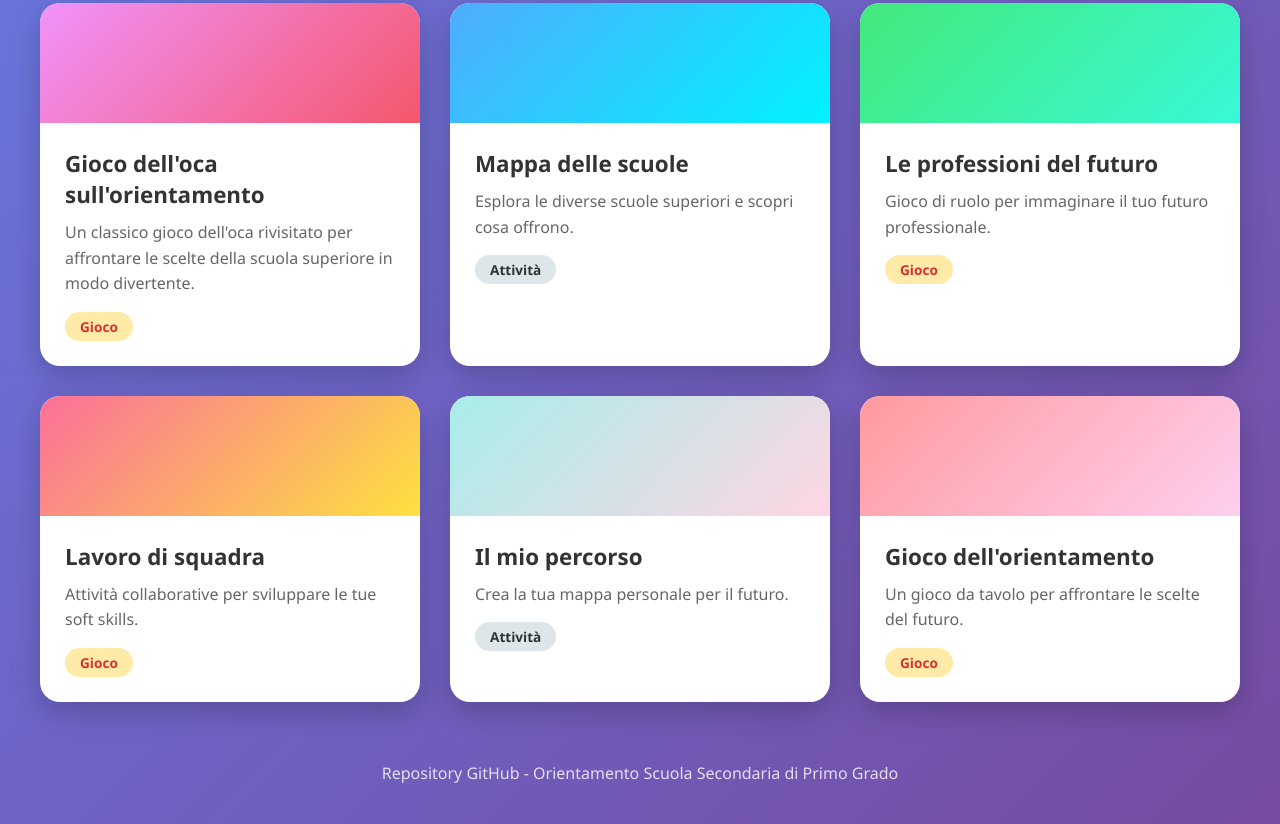
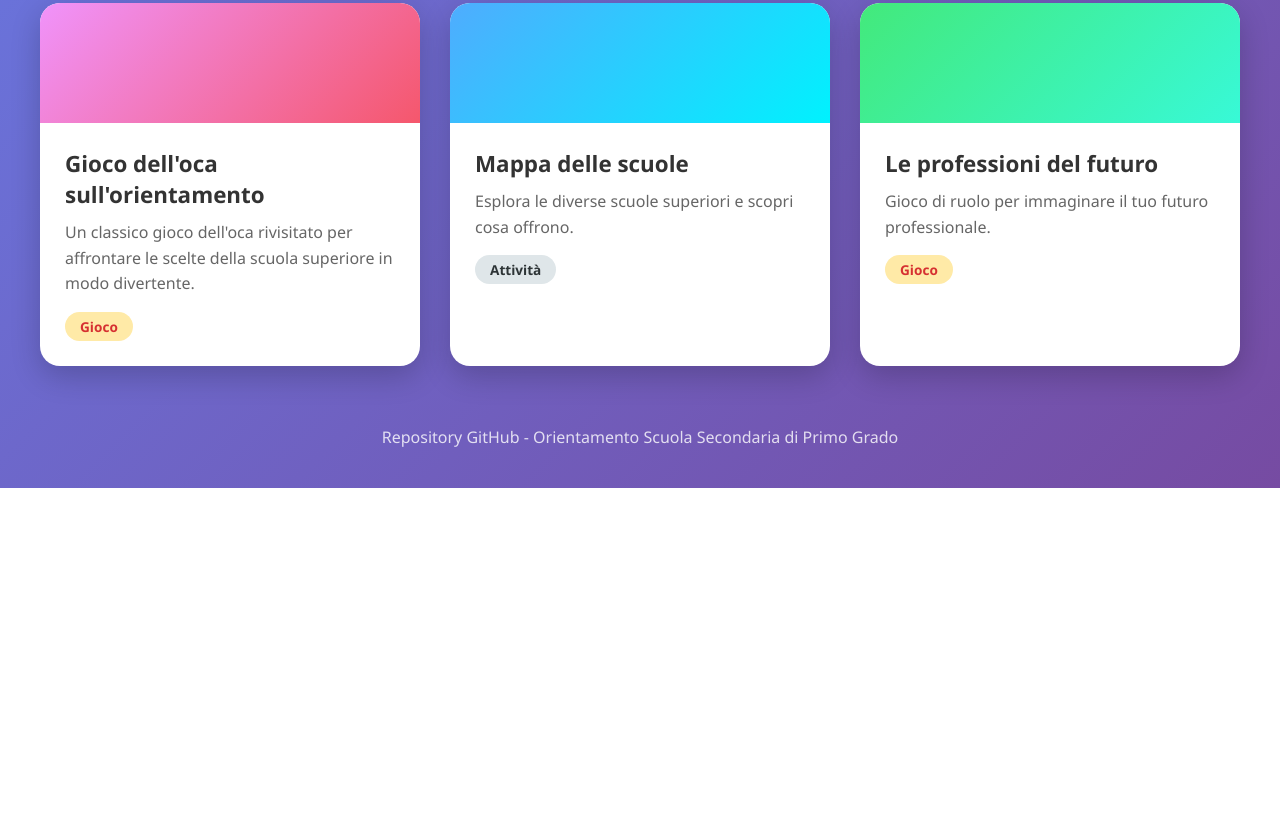
Before and after one commit to Frizza66/orientamento, a plain HTML site: page index.html in a window 1280 px wide. Shown: the part 534-1358 px from the top of the page. After the commit the page ends 1022 px from the top, so only its background shows below. Drawn offline with Linux system fonts and the light colour scheme.

Commit message:
Update index.html

```diff
--- a/index.html
+++ b/index.html
@@ -3,7 +3,7 @@
 <head>
     <meta charset="UTF-8">
     <meta name="viewport" content="width=device-width, initial-scale=1.0">
-    <title>Orientamento - Giochi e Attività per la Terza Media</title>
+    <title>Orientamento - Giochi e Attività per la classe terza della scuola secondaria di I grado</title>
     <style>
         * {
             margin: 0;
@@ -188,36 +188,6 @@
                 </div>
             </a>
 
-            <!-- ATTIVITÀ 4 -->
-            <a href="attivita4.html" class="activity-card">
-                <div class="activity-cover cover-4"></div>
-                <div class="activity-info">
-                    <h3>Lavoro di squadra</h3>
-                    <p>Attività collaborative per sviluppare le tue soft skills.</p>
-                    <span class="activity-tag tag-game">Gioco</span>
-                </div>
-            </a>
-
-            <!-- ATTIVITÀ 5 -->
-            <a href="attivita5.html" class="activity-card">
-                <div class="activity-cover cover-5"></div>
-                <div class="activity-info">
-                    <h3>Il mio percorso</h3>
-                    <p>Crea la tua mappa personale per il futuro.</p>
-                    <span class="activity-tag tag-activity">Attività</span>
-                </div>
-            </a>
-
-            <!-- ATTIVITÀ 6 -->
-            <a href="attivita6.html" class="activity-card">
-                <div class="activity-cover cover-6"></div>
-                <div class="activity-info">
-                    <h3>Gioco dell'orientamento</h3>
-                    <p>Un gioco da tavolo per affrontare le scelte del futuro.</p>
-                    <span class="activity-tag tag-game">Gioco</span>
-                </div>
-            </a>
-
             <!-- Per aggiungere nuove attività, copia il blocco sopra e modifica:
                  - href: il link alla pagina dell'attività (es. orienta-oca.html)
                  - cover-X: il numero del colore (1-6)
```
